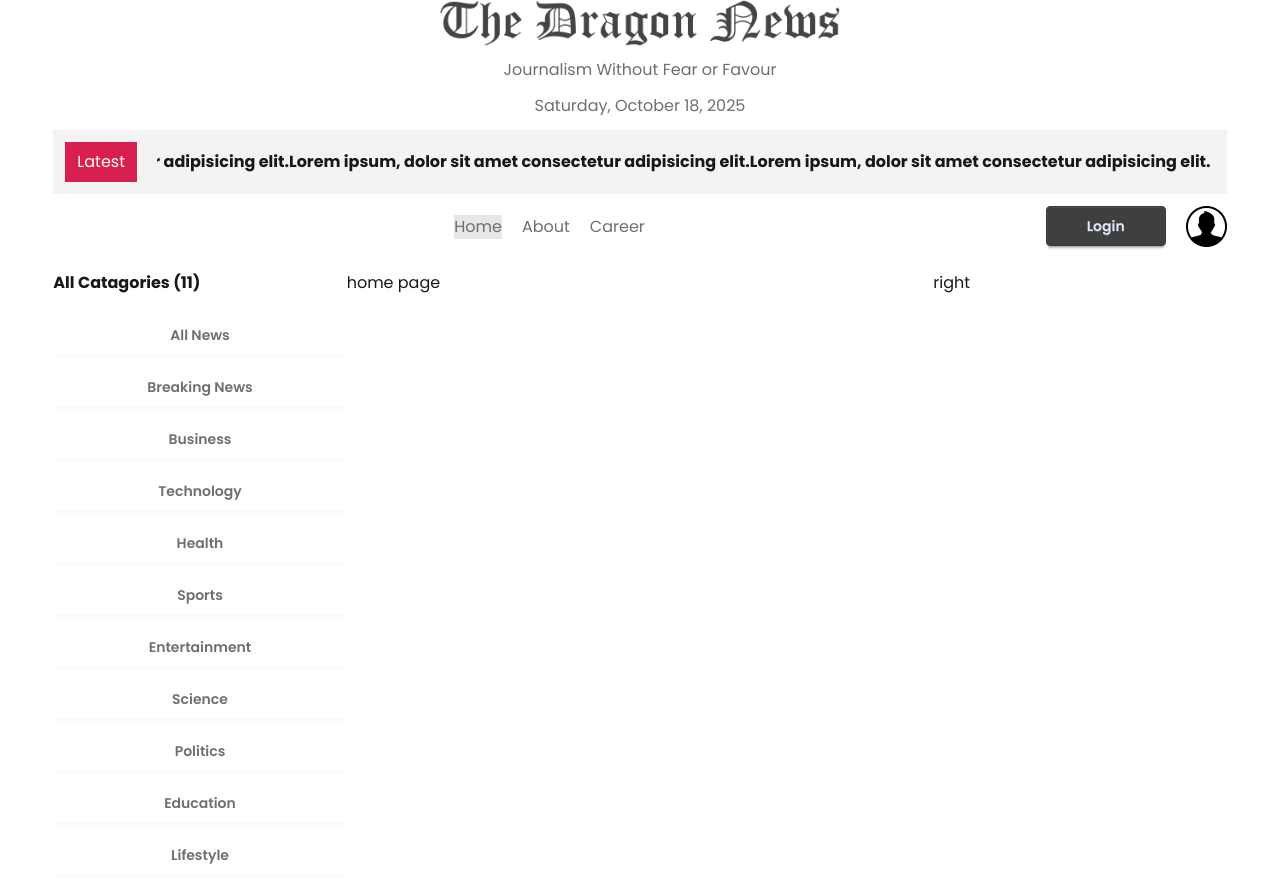
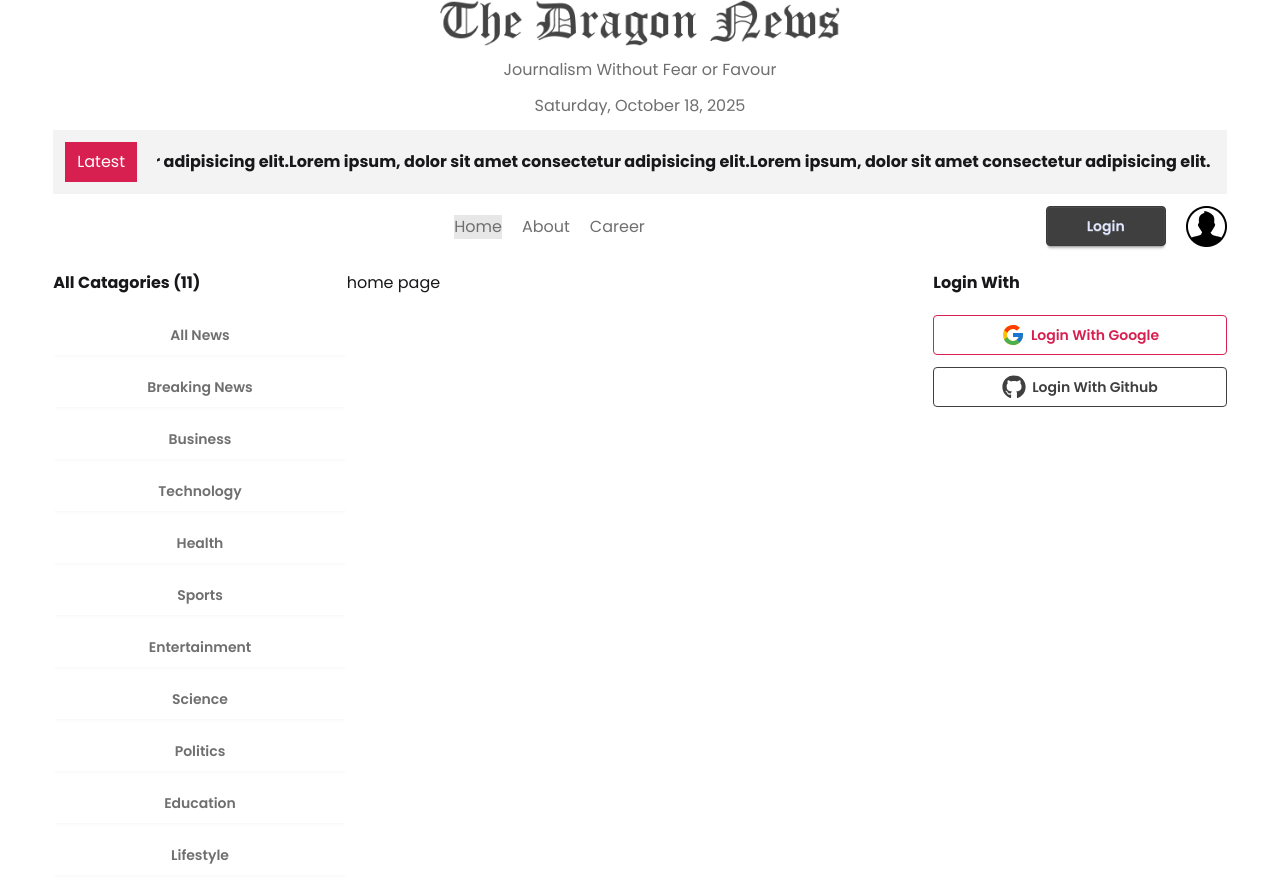
Before and after one commit to Badsha012/dragon_news, a React (Vite) app: page / in a window 1280 px wide. Built offline with nearby package versions, Linux system fonts and the light colour scheme.

Commit message:
add reacr icons

```diff
--- a/package.json
+++ b/package.json
@@ -15,6 +15,7 @@
     "react": "^19.1.1",
     "react-dom": "^19.1.1",
     "react-fast-marquee": "^1.6.5",
+    "react-icons": "^5.5.0",
     "react-router": "^7.9.4",
     "tailwindcss": "^4.1.14"
   },
--- a/src/Components/HomeLayout/RightAside.jsx
+++ b/src/Components/HomeLayout/RightAside.jsx
@@ -1,9 +1,10 @@
 import React from 'react';
+import SocialLogin from './SocialLogin';
 
 const RightAside = () => {
     return (
         <div>
-            right
+            <SocialLogin></SocialLogin>
         </div>
     );
 };
--- /dev/null
+++ b/src/Components/HomeLayout/SocialLogin.jsx
@@ -0,0 +1,19 @@
+import React from 'react';
+import { FaGithub } from 'react-icons/fa';
+import { FcGoogle } from 'react-icons/fc';
+
+const SocialLogin = () => {
+    return (
+        <div>
+            <h2 className='font-bold mb-5'>Login With</h2>
+
+            <div className='space-y-3'>
+                <button className='btn btn-outline btn-secondary w-full'><FcGoogle size={24} /> Login With Google</button>
+                 <button className='btn btn-outline btn-primary w-full'><FaGithub size={24} />Login With Github</button>
+            </div>
+
+        </div>
+    );
+};
+
+export default SocialLogin;
--- a/src/Pages/CategoryNews.jsx
+++ b/src/Pages/CategoryNews.jsx
@@ -1,9 +1,13 @@
 import React from 'react';
+import { useParams } from 'react-router';
 
 const CategoryNews = () => {
+
+    const { id } =useParams()
+    console.log(id);
     return (
         <div>
-            category news
+            category news - {id}
         </div>
     );
 };
```
Also changed, not shown: 1 other file (tests, documents, lock files or other folders).
